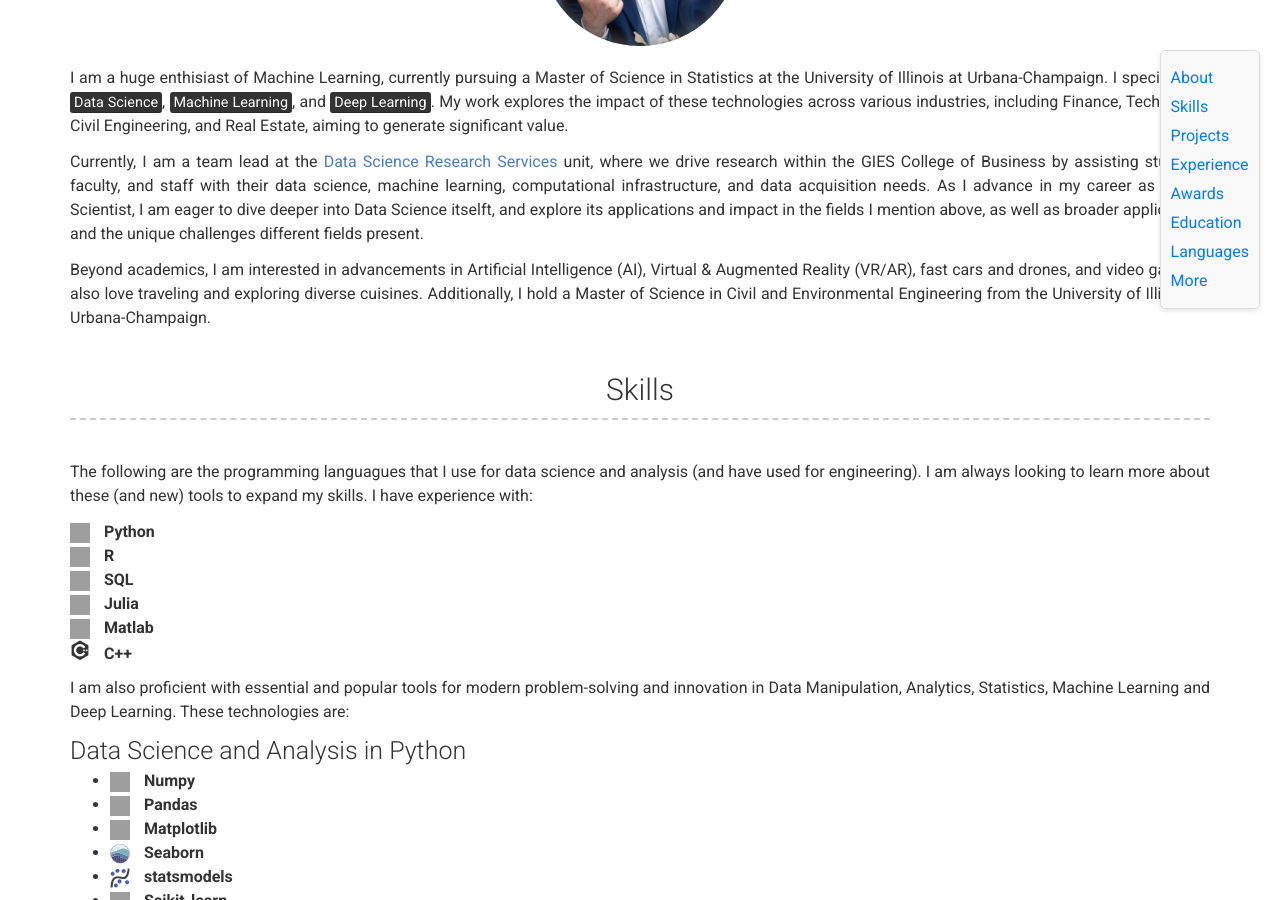
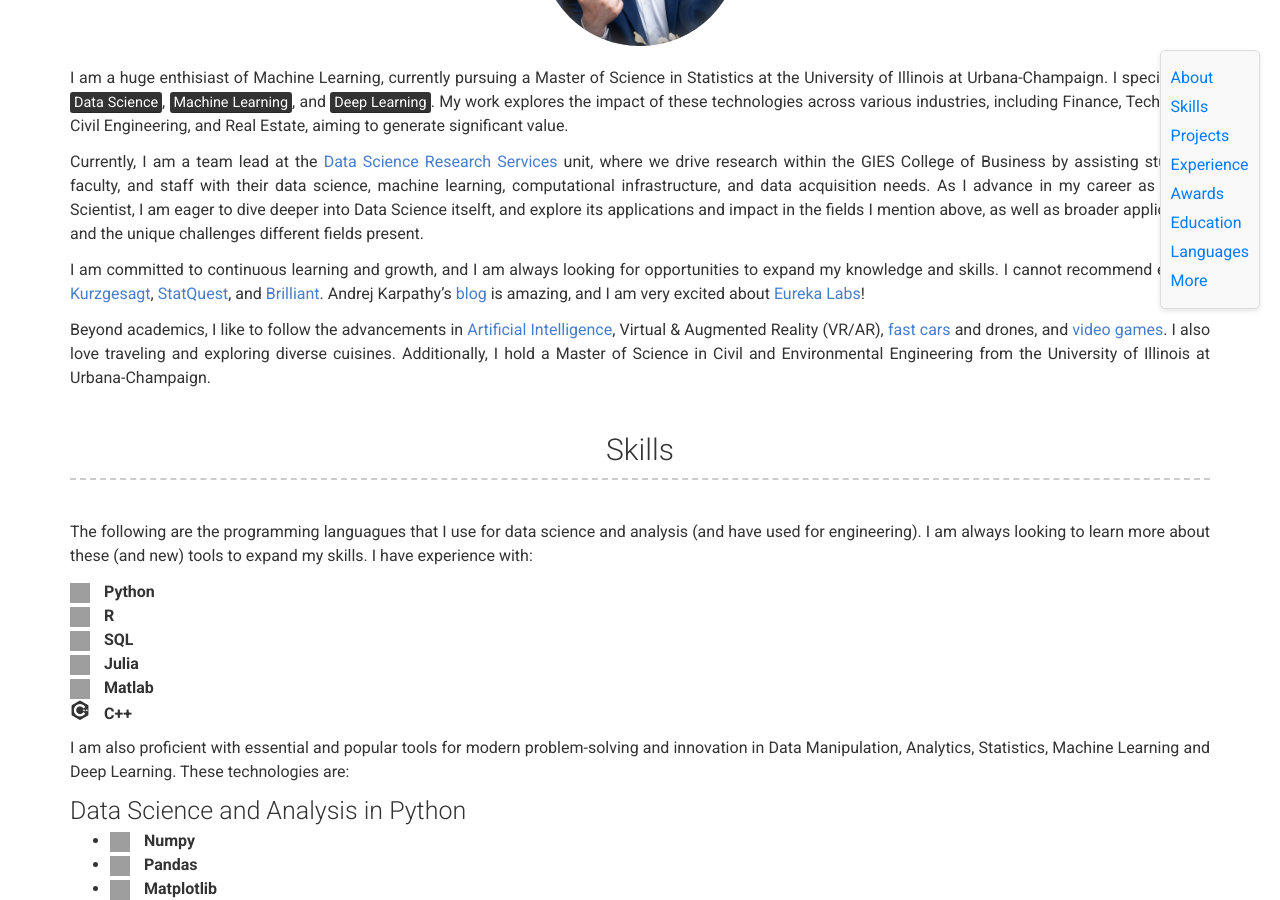
Before and after one commit to fsaudm/fsaudm.github.io, a Jekyll site: the page built from index.md, in a window 1280 px wide and 900 px high, scrolled down 604 px. Built offline with Jekyll 4.4.1, drawn with Linux system fonts in a browser that asks for light colours; grey boxes are pictures that could not be loaded.

Commit message:
updated the about me

```diff
--- a/_config.yml
+++ b/_config.yml
@@ -29,7 +29,9 @@ about_content: | # This will include new lines to allow paragraphs
 
   Currently, I am a team lead at the [Data Science Research Services](https://dsrs.illinois.edu/about/unit/team) unit, where we drive research within the GIES College of Business by assisting students, faculty, and staff with their data science, machine learning, computational infrastructure, and data acquisition needs. As I advance in my career as a Data Scientist, I am eager to dive deeper into Data Science itselft, and explore its applications and impact in the fields I mention above, as well as broader applications and the unique challenges different fields present.
 
-  Beyond academics, I am interested in advancements in Artificial Intelligence (AI), Virtual & Augmented Reality (VR/AR), fast cars and drones, and video games. I also love traveling and exploring diverse cuisines. Additionally, I hold a Master of Science in Civil and Environmental Engineering from the University of Illinois at Urbana-Champaign.
+  I am committed to continuous learning and growth, and I am always looking for opportunities to expand my knowledge and skills. I cannot recommend enough [Kurzgesagt](https://www.youtube.com/watch?v=fa8k8IQ1_X0), [StatQuest](https://www.youtube.com/@statquest), and [Brilliant](https://brilliant.org/). Andrej Karpathy's [blog](https://karpathy.ai/) is amazing, and I am very excited about [Eureka Labs](https://eurekalabs.ai/)!
+
+  Beyond academics, I like to follow the advancements in [Artificial Intelligence](https://www.youtube.com/watch?v=fa8k8IQ1_X0), Virtual & Augmented Reality (VR/AR), [fast cars](https://www.youtube.com/watch?v=nSqzp3kdAm4) and drones, and [video games](https://www.youtube.com/watch?v=8fbtx0D2Wyk). I also love traveling and exploring diverse cuisines. Additionally, I hold a Master of Science in Civil and Environmental Engineering from the University of Illinois at Urbana-Champaign.
 
 # Within the realm of <mark>Construction Engineering and Management</mark>, I specialize in <mark>Project Management</mark>, <mark>Building Information Modeling (BIM)</mark>, and <mark>Virtual Design and Construction (VDC)</mark> and understanding their transformative potential in modern construction projects. I am actively seeking opportunities that allow me to expand my horizons and leverage these computational techniques to their full potential.
 
```
